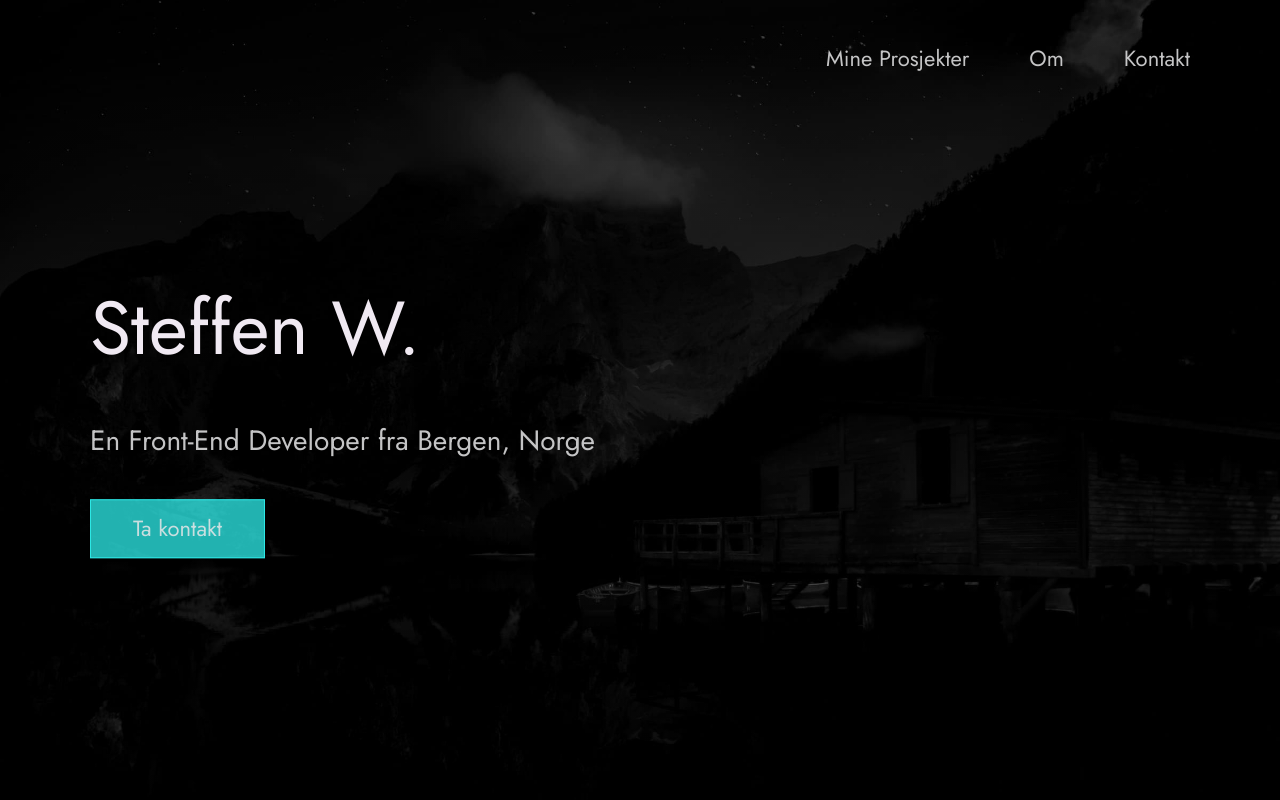
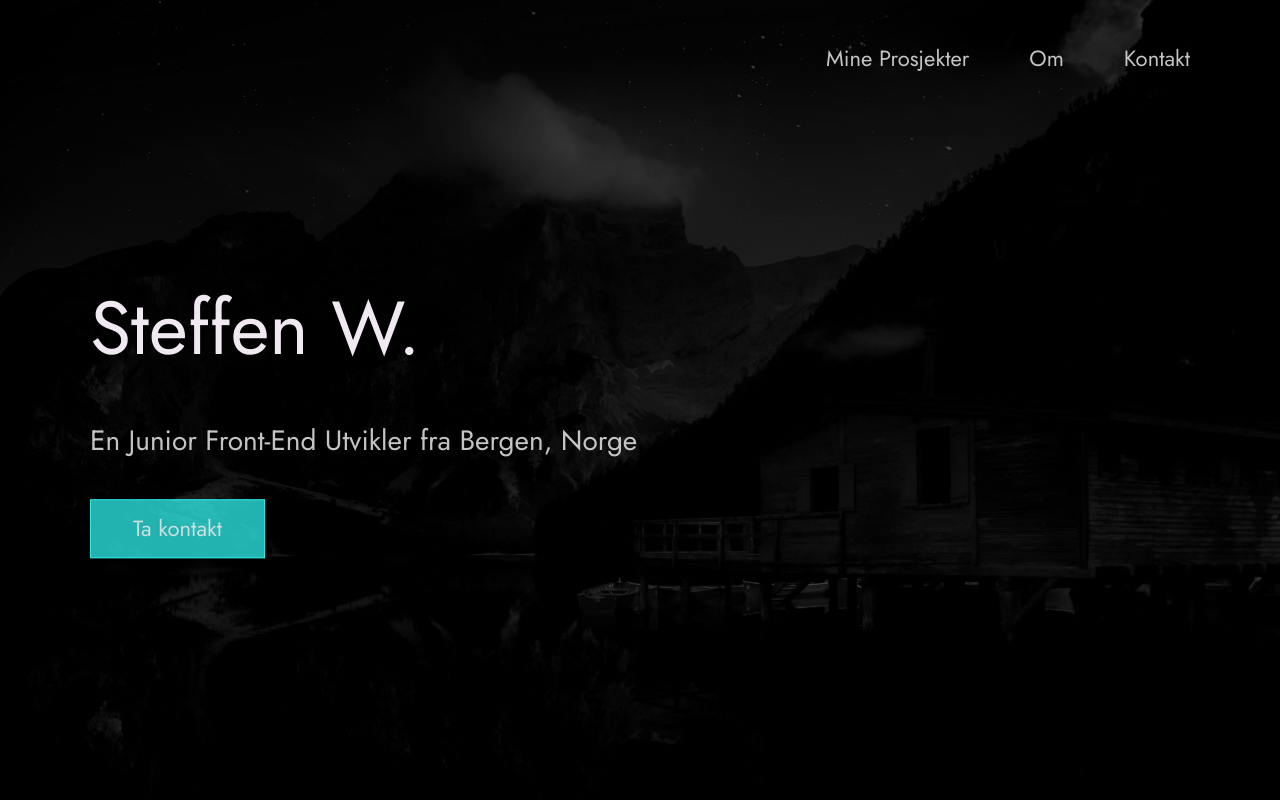
Before and after one commit to steffen-kodehode/Portfolio, a website built with Vite: page index.html in a window 1280 px wide. Shown: the top 800 px of the page. Built offline with nearby package versions, Linux system fonts and the light colour scheme.

Commit message:
Update index.html

```diff
--- a/index.html
+++ b/index.html
@@ -64,7 +64,7 @@
             <span>Steffen W.</span>
           </h1>
           <!-- Put a small paragraph about yourself -->
-          <p>En Front-End Developer fra Bergen, Norge</p>
+          <p>En Junior Front-End Utvikler fra Bergen, Norge</p>
           <a href="#contact" class="btn btn--pink">Ta kontakt</a>
         </div>
       </div>
```
